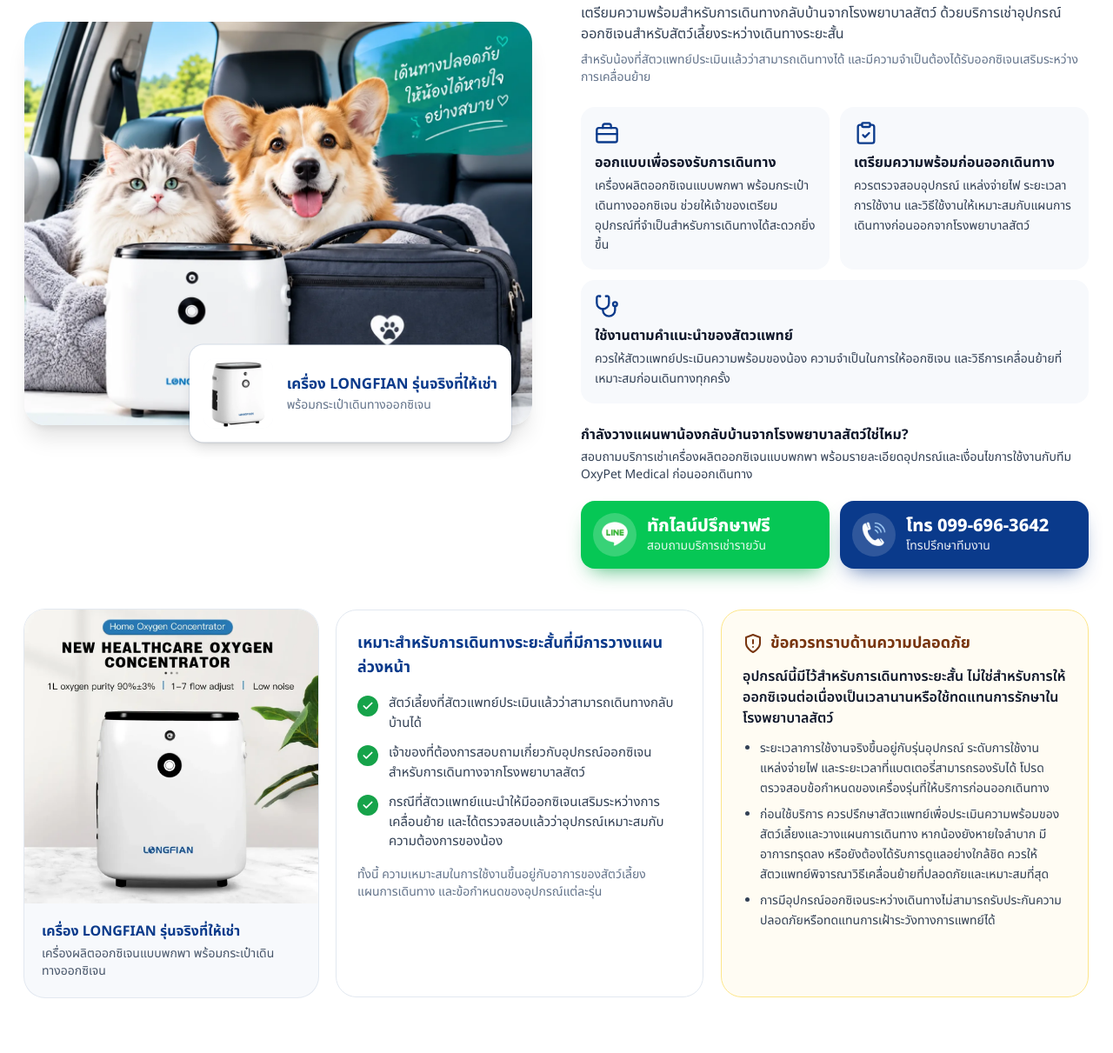
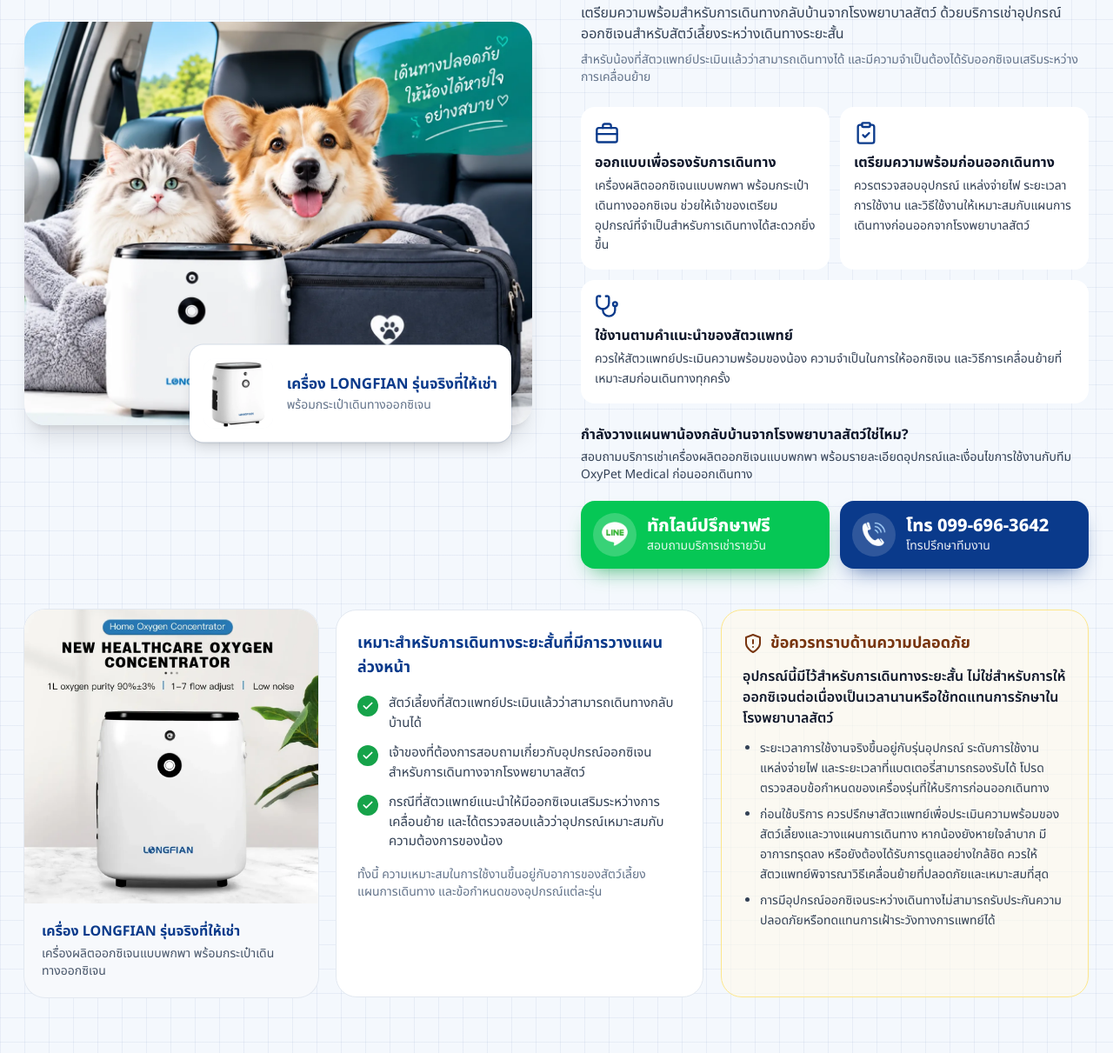
Before and after one commit to KareePe/oxypet, a website: page index.html in a window 1280 px wide. Shown: the part 3494-4705 px from the top of the page at 87% size. Drawn offline with Linux system fonts and the light colour scheme; a web font is replaced by a local one.

Commit message:
add section  portable-oxygen

```diff
--- a/index.html
+++ b/index.html
@@ -1806,7 +1806,7 @@
     </section>
 
     <!-- Portable Oxygen for Pets (เช่ารายวันสำหรับการเดินทางระยะสั้น) — แยกจากบริการ Home Oxygen Care -->
-    <section id="portable-oxygen" class="bg-white py-12 md:py-16">
+    <section id="portable-oxygen" class="bg-[#F4F8FD] py-12 [background-image:linear-gradient(rgba(10,58,139,0.06)_1px,transparent_1px),linear-gradient(90deg,rgba(10,58,139,0.06)_1px,transparent_1px)] [background-size:28px_28px] md:py-16">
       <div class="max-w-[96rem] mx-auto px-4 md:px-[28px]">
         <div class="grid items-center gap-8 lg:grid-cols-2 lg:gap-14">
           <!-- Image -->
@@ -1872,7 +1872,7 @@
 
             <div class="mt-6 grid gap-3 sm:grid-cols-2">
               <div data-aos="fade-up">
-                <div class="rounded-2xl bg-[#F7F9FC] p-4 h-full transition duration-300 motion-safe:hover:-translate-y-1 hover:shadow-[0_18px_32px_-18px_rgba(10,58,139,0.45)]">
+                <div class="rounded-2xl bg-white p-4 h-full transition duration-300 motion-safe:hover:-translate-y-1 hover:shadow-[0_18px_32px_-18px_rgba(10,58,139,0.45)]">
                   <svg class="h-7 w-7 text-[#0A3A8B]" viewBox="0 0 24 24" fill="none" stroke="currentColor" stroke-width="2" stroke-linecap="round" stroke-linejoin="round" aria-hidden="true">
                     <rect x="2" y="7" width="20" height="14" rx="2" />
                     <path d="M16 7V5a2 2 0 0 0-2-2h-4a2 2 0 0 0-2 2v2M2 13h20" />
@@ -1885,7 +1885,7 @@
                 </div>
               </div>
               <div data-aos="fade-up" data-aos-delay="100">
-                <div class="rounded-2xl bg-[#F7F9FC] p-4 h-full transition duration-300 motion-safe:hover:-translate-y-1 hover:shadow-[0_18px_32px_-18px_rgba(10,58,139,0.45)]">
+                <div class="rounded-2xl bg-white p-4 h-full transition duration-300 motion-safe:hover:-translate-y-1 hover:shadow-[0_18px_32px_-18px_rgba(10,58,139,0.45)]">
                   <svg class="h-7 w-7 text-[#0A3A8B]" viewBox="0 0 24 24" fill="none" stroke="currentColor" stroke-width="2" stroke-linecap="round" stroke-linejoin="round" aria-hidden="true">
                     <rect x="8" y="2" width="8" height="4" rx="1" />
                     <path d="M16 4h2a2 2 0 0 1 2 2v14a2 2 0 0 1-2 2H6a2 2 0 0 1-2-2V6a2 2 0 0 1 2-2h2" />
@@ -1899,7 +1899,7 @@
                 </div>
               </div>
               <div data-aos="fade-up" data-aos-delay="200" class="sm:col-span-2">
-                <div class="rounded-2xl bg-[#F7F9FC] p-4 h-full transition duration-300 motion-safe:hover:-translate-y-1 hover:shadow-[0_18px_32px_-18px_rgba(10,58,139,0.45)]">
+                <div class="rounded-2xl bg-white p-4 h-full transition duration-300 motion-safe:hover:-translate-y-1 hover:shadow-[0_18px_32px_-18px_rgba(10,58,139,0.45)]">
                   <svg class="h-7 w-7 text-[#0A3A8B]" viewBox="0 0 24 24" fill="none" stroke="currentColor" stroke-width="2" stroke-linecap="round" stroke-linejoin="round" aria-hidden="true">
                     <path d="M4.8 2.3A.3.3 0 1 0 5 2H4a2 2 0 0 0-2 2v5a6 6 0 0 0 12 0V4a2 2 0 0 0-2-2h-1a.2.2 0 1 0 .3.3" />
                     <path d="M8 15v1a6 6 0 0 0 12 0v-4" />
@@ -2008,7 +2008,7 @@
             </figure>
           </div>
           <div data-aos="fade-up" data-aos-delay="100">
-            <div class="rounded-3xl border border-slate-200 p-6 h-full transition duration-300 motion-safe:hover:-translate-y-1 hover:shadow-[0_18px_32px_-18px_rgba(10,58,139,0.45)]">
+            <div class="rounded-3xl bg-white border border-slate-200 p-6 h-full transition duration-300 motion-safe:hover:-translate-y-1 hover:shadow-[0_18px_32px_-18px_rgba(10,58,139,0.45)]">
               <h3 class="text-lg font-bold text-[#0A3A8B]">
                 เหมาะสำหรับการเดินทางระยะสั้นที่มีการวางแผนล่วงหน้า
               </h3>
```
Also changed, not shown: firebase.json.
